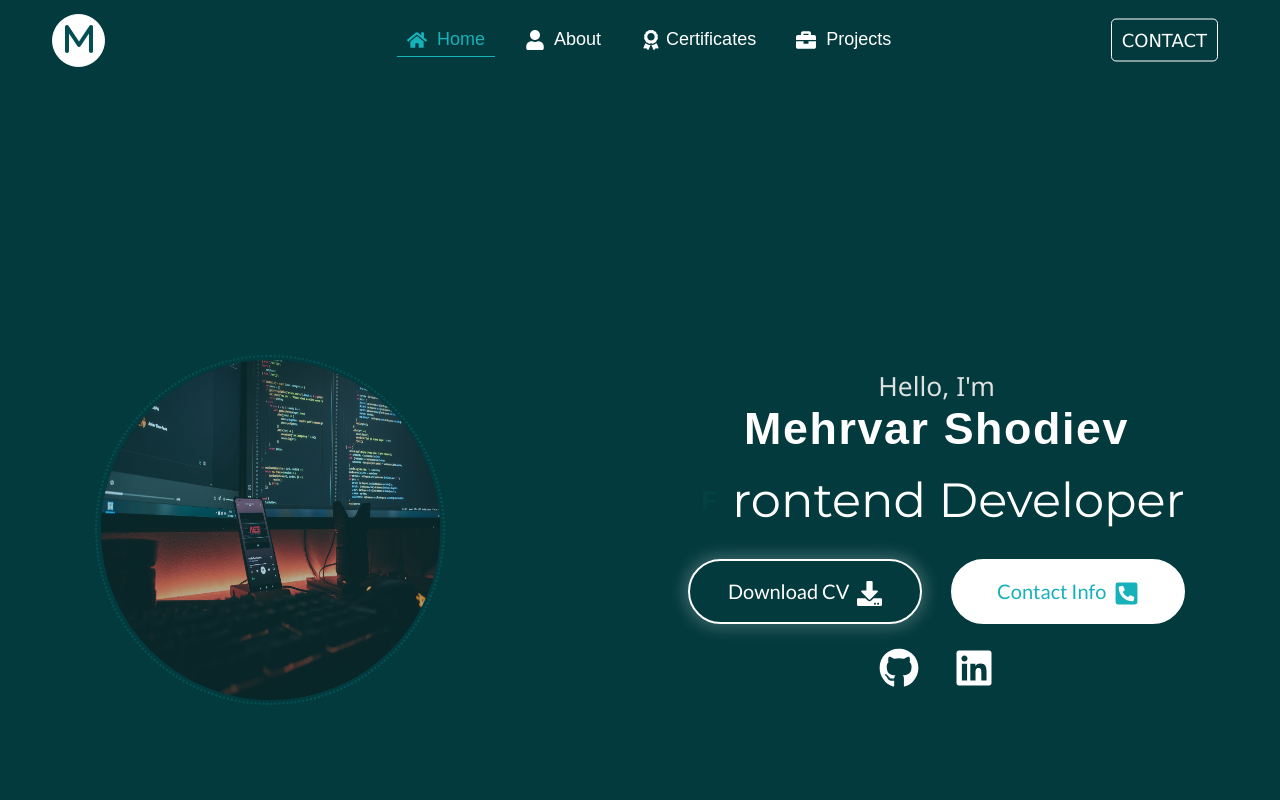
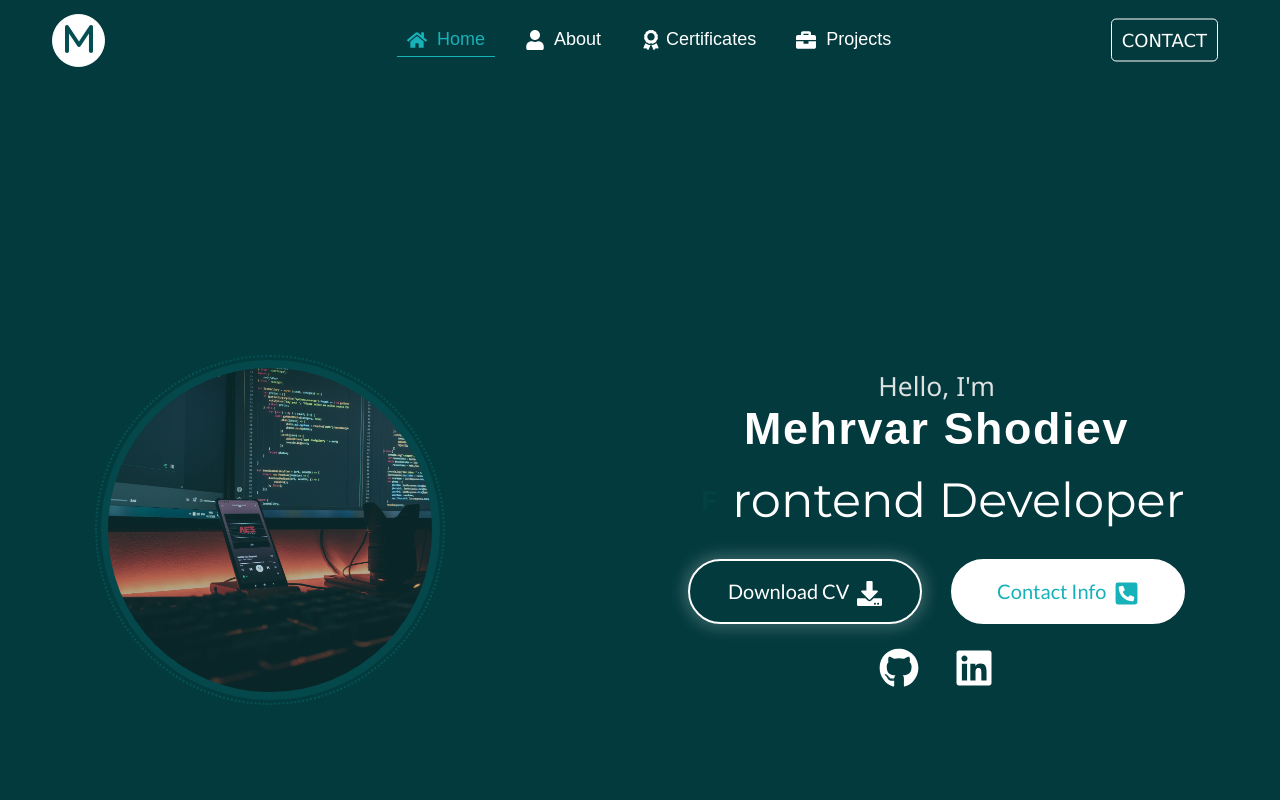
Before and after one commit to mehrvarshodiev/portfolio, a React (Vite) app: page / in a window 1280 px wide. Shown: the top 800 px of the page. Built offline with nearby package versions, Linux system fonts and the light colour scheme.

Commit message:
Some styles added

```diff
--- a/src/components/About/About.css
+++ b/src/components/About/About.css
@@ -55,6 +55,8 @@
   border: 2px solid #fff;
   border-radius: 10px;
   padding: 5px;
+  object-fit: cover;
+  object-position: center;
 }
 
 .about-img::after {
--- a/src/components/Home/Home.css
+++ b/src/components/Home/Home.css
@@ -19,12 +19,15 @@
   justify-content: center;
   transition: all 0.3s ease-out;
   position: relative;
+  padding: 0.5rem;
 }
 
 .left-side img {
   width: 98%;
   height: 98%;
   border-radius: 50%;
+  object-fit: cover;
+  object-position: center;
 }
 
 .left-side::before {
--- a/src/components/Home/Home.jsx
+++ b/src/components/Home/Home.jsx
@@ -20,6 +20,7 @@ const Home = () => {
     <div id='home' className='home-page'>
       <ScrollAnimation animateIn='animate__fadeInLeft'>
         <div className='left-side'>
+          <div className='img'></div>
           <img loading='lazy' src={mehrvarProfilePic} alt={mehrvarProfilePic} />
         </div>
       </ScrollAnimation>
```
Also changed, not shown: src/assets/mehrvar-photo.jpg (added).
